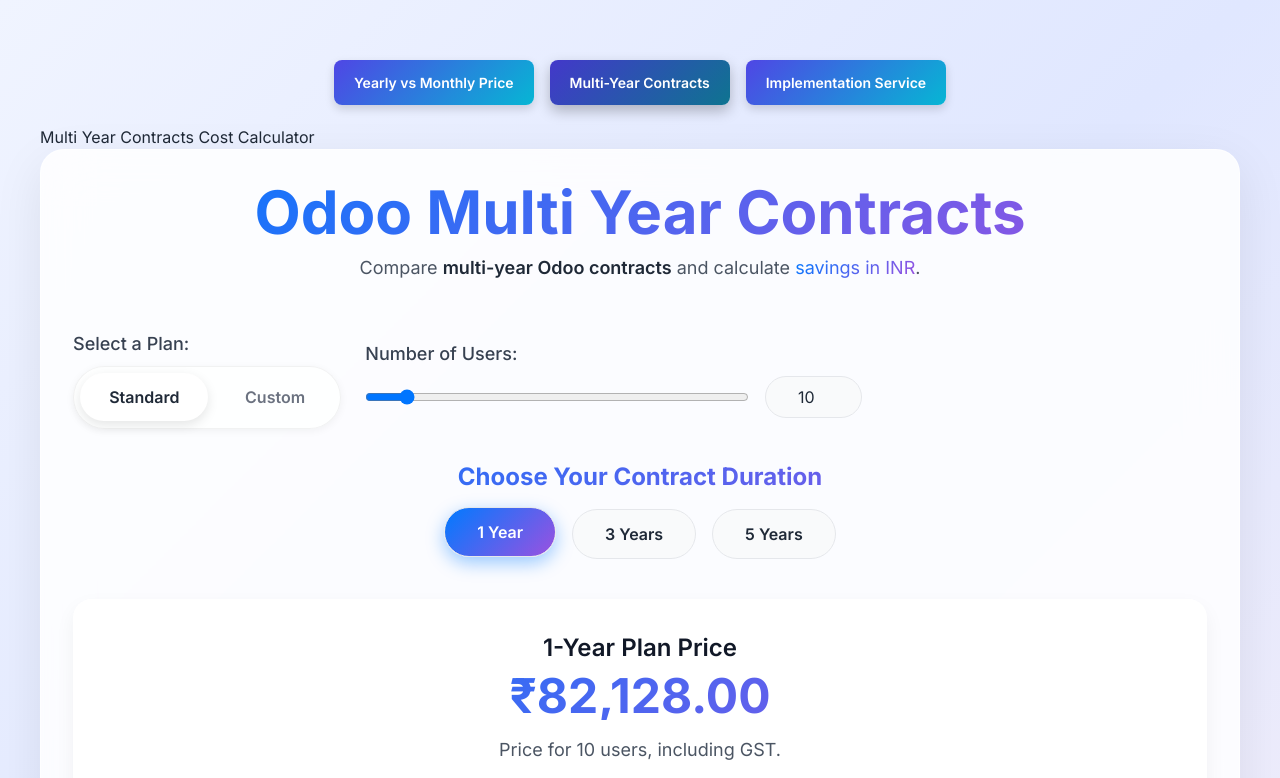
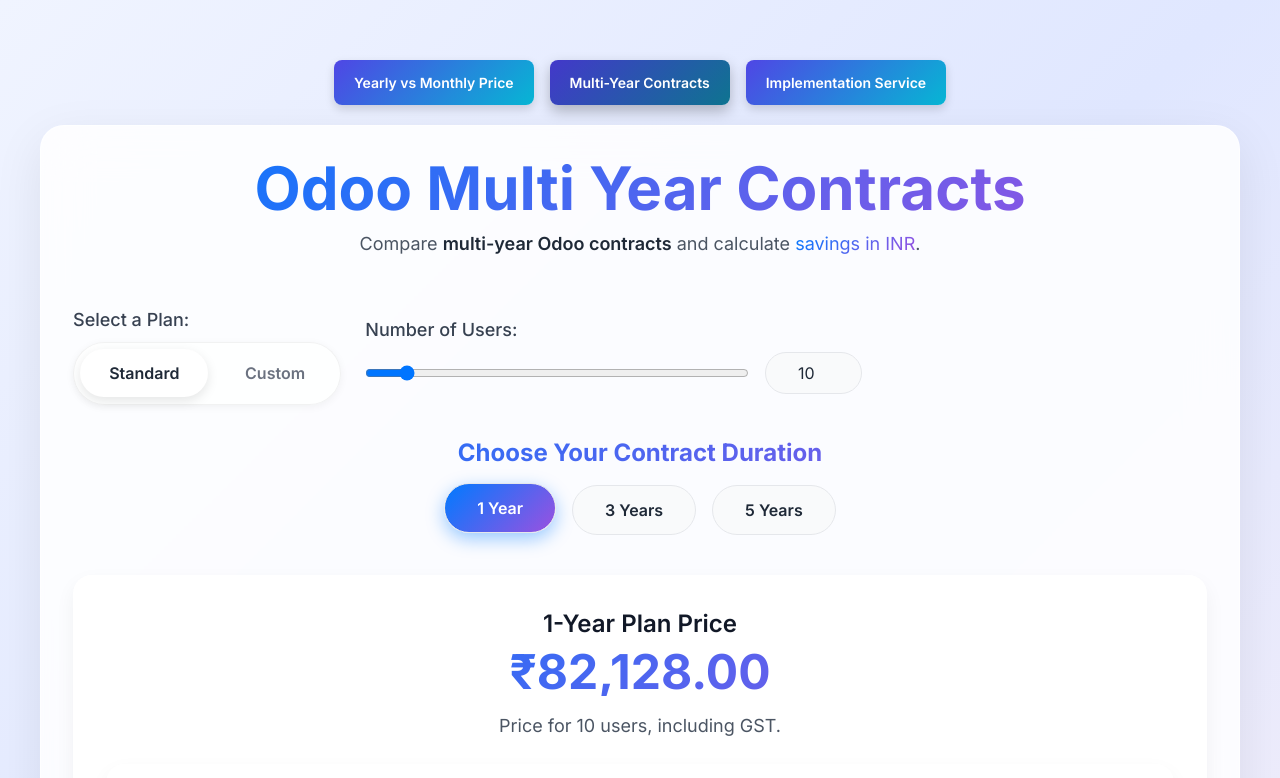
Before and after one commit to mars2025work/DSTeam_quotes, a plain HTML site: page Multi_year_Contracts_Cost_Calculator.html in a window 1280 px wide. Shown: the top 778 px of the page. Drawn offline with nearby package versions, Linux system fonts and the light colour scheme.

Commit message:
Update Multi_year_Contracts_Cost_Calculator.html

```diff
--- a/Multi_year_Contracts_Cost_Calculator.html
+++ b/Multi_year_Contracts_Cost_Calculator.html
@@ -1,6 +1,3 @@
-<!DOCTYPE html>
-<html lang="en">
-<head>
 <!DOCTYPE html>
 <html lang="en">
 <head>
@@ -45,12 +42,11 @@
     <a href="Multi_year_Contracts_Cost_Calculator.html" class="nav-btn active">Multi-Year Contracts</a>
     <a href="Implementation_Service_Cost_Calculator.html" class="nav-btn">Implementation Service</a>
   </div>
-
-  <h1>Multi Year Contracts Cost Calculator</h1>
-  <!-- Your existing content/calculator code goes here -->
-
 </body>
 </html>
+<!DOCTYPE html>
+<html lang="en">
+<head>
     <meta charset="UTF-8" />
     <meta name="viewport" content="width=device-width, initial-scale=1.0"/>
     <title>Odoo Multi-Years Contract Pricing Comparison</title>
```
